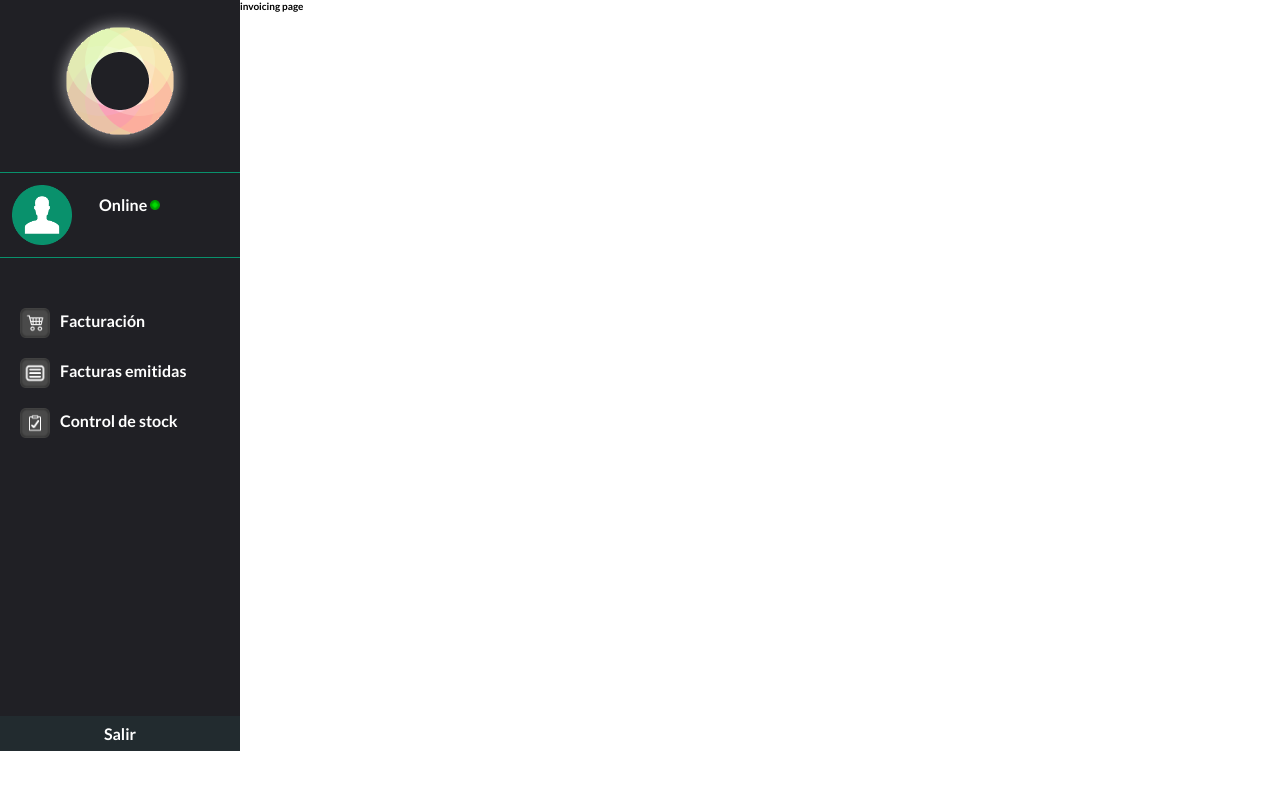
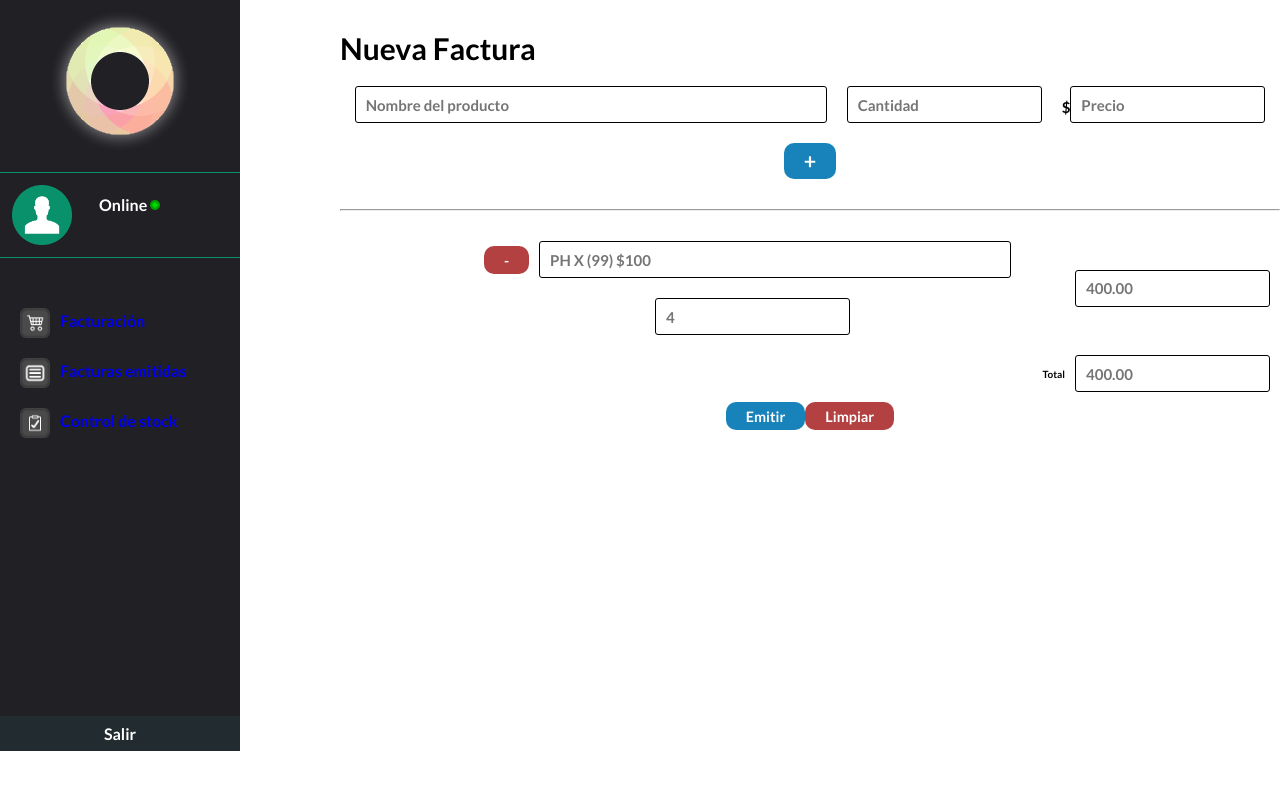
Before and after one commit to GonzaloMCG/ProyectoEmpresas, an Angular app in the folder facturacion-web/: page /landing/home-page in a window 1280 px wide. Shown: the top 790 px of the page. Built offline with nearby package versions, Linux system fonts and the light colour scheme.

Commit message:
Resto de las ventanas
Resto de las ventanas

```diff
--- a/facturacion-web/src/app/app-routing.module.ts
+++ b/facturacion-web/src/app/app-routing.module.ts
@@ -1,9 +1,11 @@
 import { NgModule } from '@angular/core';
 import { Routes, RouterModule } from '@angular/router';
 import { ErrorComponent } from './error/error.component';
+import { InvoicesEmittedComponent } from './landing/invoices-emitted-page/invoices-emitted-page.component';
 import { InvoicingPageComponent } from './landing/invoicing-page/invoicing-page.component';
 import { LandingComponent } from './landing/landing.component';
 import { MenuPanelComponent } from './landing/menu-panel/menu-panel.component';
+import { StockPageComponent } from './landing/stock-page/stock-page.component';
 import { LoginComponent } from './login/login.component';
 
 const routes: Routes = [
@@ -14,8 +16,8 @@ const routes: Routes = [
     children: [
       { path: '', redirectTo: 'home-page', pathMatch: 'full' },
       { path: 'home-page', component: InvoicingPageComponent, pathMatch: 'full' },
-      { path: 'invoices-emitted-page', component: LandingComponent, pathMatch: 'full' },
-      { path: 'stack-page', component: LandingComponent, pathMatch: 'full' },
+      { path: 'invoices-emitted-page', component: InvoicesEmittedComponent, pathMatch: 'full' },
+      { path: 'stock-page', component: StockPageComponent, pathMatch: 'full' },
     ],
   },
   { path: '**', component: ErrorComponent }
--- /dev/null
+++ b/facturacion-web/src/app/landing/invoices-emitted-page/invoices-emitted-page.component.html
@@ -0,0 +1 @@
+<h1>invoices emitted page</h1>
--- a/facturacion-web/src/app/landing/invoicing-page/invoicing-page.component.html
+++ b/facturacion-web/src/app/landing/invoicing-page/invoicing-page.component.html
@@ -1 +1,74 @@
-<h1>invoicing page</h1>
+<div class="form-row">
+  <h1>Nueva Factura</h1>
+</div>
+
+<div class="container">
+  <div class="item">
+    <input id="product" class="input product" type="text" placeholder="Nombre del producto">
+  </div>
+  <div class="item">
+    <input id="count" class="input count" type="text" placeholder="Cantidad">
+  </div>
+  <div class="item">
+    <span>$</span>
+    <input id="prece" class="input price" type="text" placeholder="Precio">
+  </div>
+  <div class="item">
+    <button class="buttonAdd">
+      <a class="buttonAdd">+</a>
+    </button>
+  </div>
+</div>
+
+<div class="line">
+  <hr>
+</div>
+
+<div class="container">
+  <table rules="rows">
+    <tr>
+      <td>
+        <div class="container">
+          <div>
+            <button class="buttonDel">
+              <a class="buttonDel">-</a>
+            </button>
+          </div>
+
+          <div class="item">
+            <input id="product" class="input product" type="text" placeholder="PH X (99) $100">
+          </div>
+
+          <div class="item">
+            <input id="count" class="input count" type="text" placeholder="4">
+          </div>
+
+        </div>
+      </td>
+      <td>
+        <div class="item">
+          <input id="prece" class="input price" type="text" placeholder="400.00">
+        </div>
+      </td>
+    </tr>
+    <tr>
+      <td>
+        Total
+      </td>
+      <td>
+        <div class="item">
+          <input id="prece" class="input price" type="text" placeholder="400.00">
+        </div>
+      </td>
+    </tr>
+  </table>
+</div>
+
+<div class="container">
+  <button class="buttonAdd">
+    <a class="buttonAdd">Emitir</a>
+  </button>
+  <button class="buttonDel">
+    <a class="buttonDel">Limpiar</a>
+  </button>
+</div>
--- a/facturacion-web/src/app/landing/invoicing-page/invoicing-page.component.scss
+++ b/facturacion-web/src/app/landing/invoicing-page/invoicing-page.component.scss
@@ -0,0 +1,65 @@
+@import 'colors';
+
+.form-row{
+  font-size: 3em;
+  padding: 3rem 0 1rem 10rem;
+}
+
+.container {
+  padding-left: 10rem;
+  display:flex;
+  flex-wrap: wrap;
+  justify-content: center;
+  align-items: center;
+  align-content: space-between
+}
+
+.item {
+  flex: 0 0 auto;
+  margin: 10px;
+  font-size: 1.5em;
+}
+
+.input {
+  border-radius: 3px;
+  height: 1.5rem;
+  border: 1px solid;
+  padding: 1rem;
+}
+
+.product {
+  width: 45rem;
+}
+
+.buttonAdd{
+  text-decoration: none;
+  padding: 0.5rem 1rem;
+  font-weight: 600;
+  font-size: 1.2em;
+  color: $white-color;
+  background-color: #1883ba;
+  border-radius: 1rem;
+}
+
+.buttonDel{
+  text-decoration: none;
+  padding: 0.5rem 1rem;
+  font-weight: 600;
+  font-size: 1.2em;
+  color: $white-color;
+  background-color: #b44141;
+  border-radius: 1rem;
+}
+
+.line {
+  margin-right: 0rem;
+  margin-left: 10rem;
+  margin-top: 2rem;
+  margin-bottom: 2rem;
+}
+
+table, td  {
+  border-collapse: collapse;
+  text-align: right;
+
+}
--- a/facturacion-web/src/app/landing/menu-panel/menu-panel.component.html
+++ b/facturacion-web/src/app/landing/menu-panel/menu-panel.component.html
@@ -20,16 +20,18 @@
     <div class="item-section">
       <div>
         <div class="item">
-          <a class="menu-item"><img src="assets/images/facturacion.png">Facturación</a>
+          <a class="menu-item" routerLink="home-page"><img src="assets/images/facturacion.png">Facturación</a>
         </div>
         <div class="item">
-          <a class="menu-item"><img src="assets/images/facturasEmitidas.png">Facturas emitidas</a>
+          <a class="menu-item" routerLink="invoices-emitted-page"><img src="assets/images/facturasEmitidas.png">Facturas
+            emitidas</a>
         </div>
         <div class="item">
-          <a class="menu-item"><img src="assets/images/stock.png">Control de stock</a>
+          <a class="menu-item" routerLink="stock-page"><img src="assets/images/stock.png">Control de
+            stock</a>
         </div>
       </div>
     </div>
-    <a class="logout-btn">Salir</a>
+    <a class="logout-btn" routerLink="/login">Salir</a>
   </div>
 </div>
--- a/facturacion-web/src/app/landing/menu-panel/menu-panel.component.scss
+++ b/facturacion-web/src/app/landing/menu-panel/menu-panel.component.scss
@@ -84,6 +84,10 @@
         &:hover {
           background-color: $sky-blue-color;
         }
+
+        &:active{
+          color:$light-black-color;
+        }
       }
     }
 
--- /dev/null
+++ b/facturacion-web/src/app/landing/stock-page/stock-page.component.html
@@ -0,0 +1 @@
+<h1>Stock page</h1>
--- a/facturacion-web/src/assets/styles/_reset.scss
+++ b/facturacion-web/src/assets/styles/_reset.scss
@@ -64,4 +64,8 @@ button {
 a {
   cursor: pointer;
   text-decoration: none;
+
+  &:visited {
+    color: inherit;
+  }
 }
```
Also changed, not shown: facturacion-web/src/app/landing/invoices-emitted-page/invoices-emitted-page.component.ts (added, +11 -0 lines), facturacion-web/src/app/landing/stock-page/stock-page.component.ts (added, +11 -0 lines), facturacion-web/src/app/landing/invoices-emitted-page/invoices-emitted-page.component.scss (added), facturacion-web/src/app/landing/stock-page/stock-page.component.scss (added).
